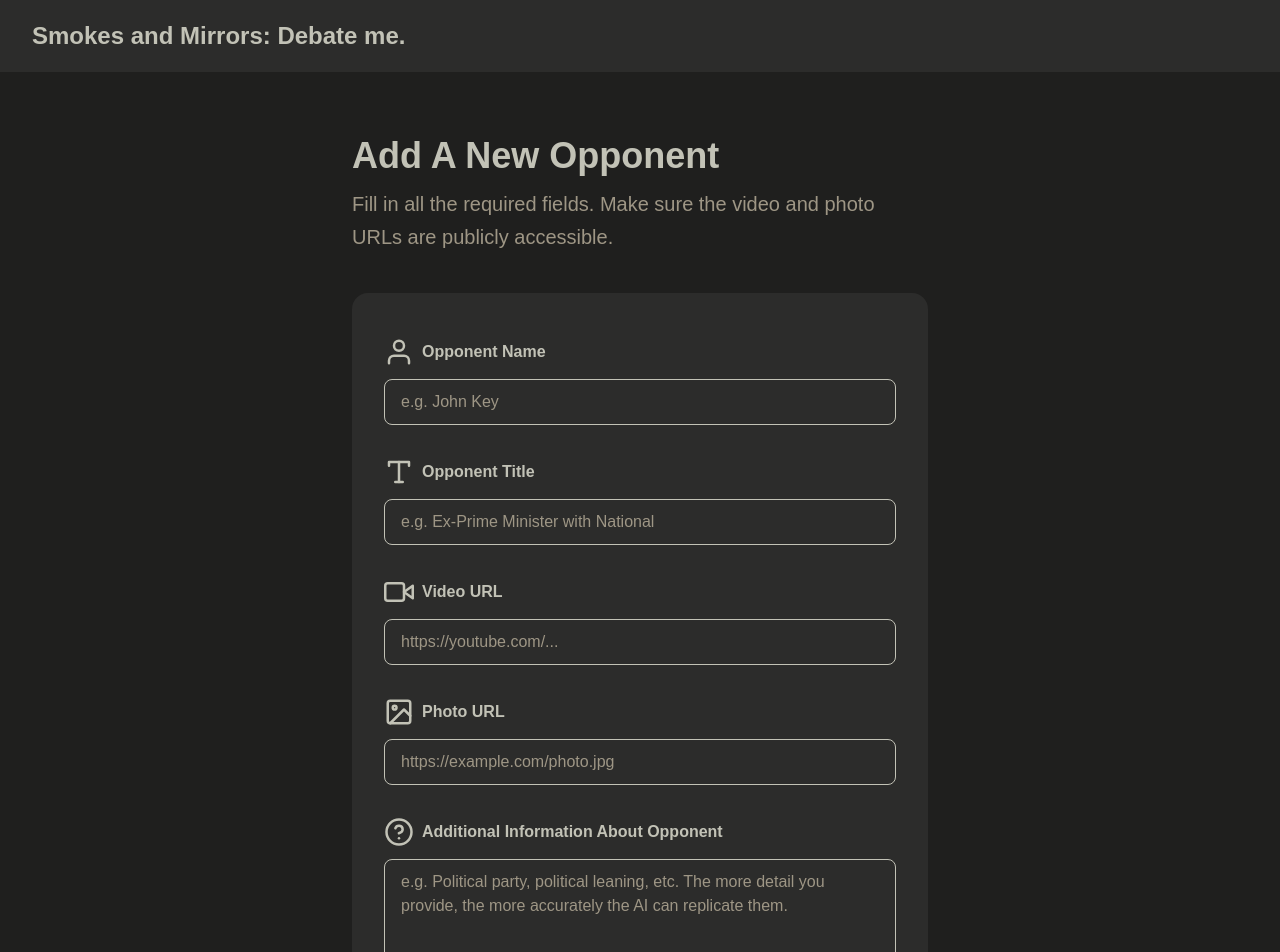
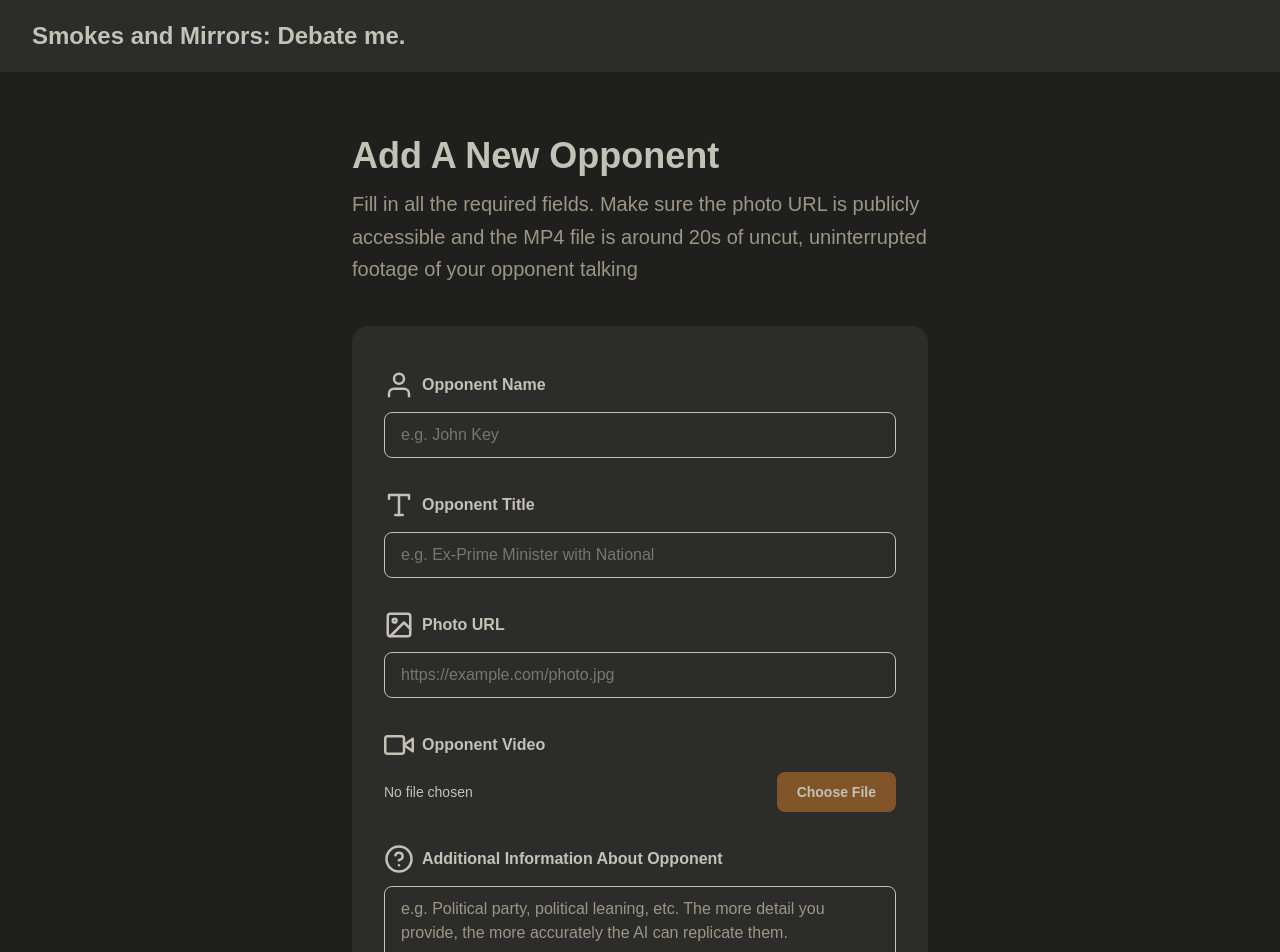
Before and after one commit to KinnonBroekhuizen/DebateMe, a Next.js app: page /addOpponent in a window 1280 px wide. Shown: the top 952 px of the page. Built offline with nearby package versions, Linux system fonts and the light colour scheme; no server answers; what tailwindcss-animated would draw is missing.

Commit message:
Added MP4 file upload for adding opponent and commented

```diff
--- a/app/addOpponent/page.tsx
+++ b/app/addOpponent/page.tsx
@@ -4,43 +4,63 @@ import { supabase } from "@/lib/supabase";
 import { User, Video, Image, Type, HelpCircle } from "react-feather";
 
 export default function AddOpponent() {
+  //Fields the user must input to add an opponent
   const [nameInput, setNameInput] = useState("");
-  const [videoInput, setVideoInput] = useState("");
+  const [videoFile, setVideoFile] = useState<File | null>(null);
   const [photoInput, setPhotoInput] = useState("");
   const [infoInput, setInfoInput] = useState("");
   const [titleInput, setTitleInput] = useState("");
 
   const handleClick = async () => {
+    //Makes sure all fields are entered
     if (
       !nameInput.trim() ||
       !infoInput.trim() ||
       !photoInput.trim() ||
-      !titleInput.trim()
+      !titleInput.trim() ||
+      !videoFile
     ) {
       alert("Please fill in all fields.");
       return;
     }
+    //gets video upload and adds it to the database
+    const fileName = `${Date.now()}_${videoFile.name}`;
+    const { error: uploadError } = await supabase.storage
+      .from("videos")
+      .upload(fileName, videoFile);
+    if (uploadError) {
+      alert("Error uploading video: " + uploadError.message);
+      return;
+    }
+    //creates the link between the table and file storage in the backend
+    const { data: { publicUrl } } = supabase.storage
+      .from("videos")
+      .getPublicUrl(fileName);
     const nameArray = nameInput.split(" ");
     const idToAdd = nameArray[nameArray.length - 1];
+    //uploads all fields into a new row of the database
     const { error } = await supabase.from("ChatIdentifiers").insert({
       id: idToAdd,
       opponent_name: nameInput,
       Information: infoInput,
       image_link: photoInput,
       title: titleInput,
+      video_url: publicUrl
     });
 
     if (error) {
       alert("Error inserting opponent: " + error.message);
     } else {
       alert("Opponent added successfully!");
+      //reset inputs
       setNameInput("");
       setInfoInput("");
       setPhotoInput("");
-      setVideoInput("");
+      setVideoFile(null);
       setTitleInput("");
     }
   };
+  //input fields
   const fields = [
     {
       label: "Opponent Name",
@@ -55,13 +75,6 @@ export default function AddOpponent() {
       value: titleInput,
       onChange: setTitleInput,
       icon: <Type color="var(--text)" size={30} />,
-    },
-    {
-      label: "Video URL",
-      placeholder: "https://youtube.com/...",
-      value: videoInput,
-      onChange: setVideoInput,
-      icon: <Video color="var(--text)" size={30} />,
     },
     {
       label: "Photo URL",
@@ -80,14 +93,14 @@ export default function AddOpponent() {
           <h1 className="text-4xl font-extrabold text-[var(--text)]leading-tight mb-3">
             Add A New Opponent
           </h1>
-          <p className="text-[var(--muted)] text-xl leading-relaxed">
-            Fill in all the required fields. Make sure the video and photo URLs
-            are publicly accessible.
+          <p className="text-(--muted) text-xl leading-relaxed">
+            Fill in all the required fields. Make sure the photo URL
+            is publicly accessible and the MP4 file is around 20s of uncut, uninterrupted footage of your opponent talking
           </p>
         </div>
 
-        {/* Card */}
-        <div className="bg-[var(--surface)] rounded-2xl p-8 flex flex-col gap-6">
+        {/* Input Fields */}
+        <div className="bg-(--surface) rounded-2xl p-8 flex flex-col gap-6">
           <div className="flex flex-col gap-5">
             {fields.map(({ label, placeholder, value, onChange, icon }) => (
               <div key={label}>
@@ -96,14 +109,38 @@ export default function AddOpponent() {
                   {label}
                 </label>
                 <input
-                  className="w-full bg-bg border border-border rounded-lg px-4 py-2.5 text-md text-[var(--text)] placeholder:text-[var(--muted)] outline-none transition focus:border-accent focus:ring-2 focus:ring-accent/20"
+                  className="w-full bg-bg border border-border rounded-lg px-4 py-2.5 text-md text-(--text) placeholder:text---muted) outline-none transition focus:border-accent focus:ring-2 focus:ring-accent/20"
                   placeholder={placeholder}
                   value={value}
                   onChange={(e) => onChange(e.target.value)}
                 />
               </div>
             ))}
-
+            {/* Video Upload Field*/}
+            <div>
+              <label className="text-md font-semibold flex items-center gap-2 py-3">
+                <Video color="var(--text)" size={30} />{/*Icon*/}
+                Opponent Video
+              </label>
+              <div className="flex justify-between items-center gap-3">
+                <input
+                  type="file"
+                  accept="video/mp4"
+                  id="video-upload"
+                  className="hidden"
+                  onChange={(e) => setVideoFile(e.target.files?.[0] || null)}
+                />
+                <span className="text-sm text---muted) truncate">
+                  {videoFile ? videoFile.name : "No file chosen"}
+                </span>
+                <label
+                  htmlFor="video-upload"
+                  className="cursor-pointer bg-(--accent) text-(--text) text-sm font-semibold px-5 py-2.5 rounded-lg hover:opacity-90 transition"
+                >
+                  Choose File
+                </label>
+              </div>
+            </div>
             {/* Add additional information field */}
             <div>
               <label className="text-md font-semibold flex items-center gap-2 py-3">
@@ -111,7 +148,7 @@ export default function AddOpponent() {
                 Additional Information About Opponent
               </label>
               <textarea
-                className="w-full h-36 bg-bg border border-border rounded-lg px-4 py-2.5 text-md text-[var(--text)] resize-none placeholder:text-[var(--muted)]  outline-none transition focus:border-accent focus:ring-2 focus:ring-accent/20"
+                className="w-full h-36 bg-bg border border-border rounded-lg px-4 py-2.5 text-md text-(--text) resize-none placeholder:text-(--muted)  outline-none transition focus:border-accent focus:ring-2 focus:ring-accent/20"
                 placeholder="e.g. Political party, political leaning, etc. The more detail you provide, the more accurately the AI can replicate them."
                 value={infoInput}
                 onChange={(e) => setInfoInput(e.target.value)}
@@ -128,8 +165,9 @@ export default function AddOpponent() {
               type="button"
               className="text-sm text-muted hover:text-[var(--text)]transition cursor-pointer"
               onClick={() => {
+                {/*Clear fields*/}
                 setNameInput("");
-                setVideoInput("");
+                setVideoFile(null);
                 setPhotoInput("");
                 setInfoInput("");
                 setTitleInput("");
@@ -139,7 +177,7 @@ export default function AddOpponent() {
             </button>
             <button
               type="button"
-              className="bg-[var(--accent)] shadow-[0_4px_20px_0_var(--muted-accent)] hover:bg-accent/90 text-[var(--text)] cursor-pointer text-sm font-semibold px-6 py-2.5 rounded-lg transition-opacity hover:opacity-90"
+              className="bg-(--accent) shadow-[0_4px_20px_0_var(--muted-accent)] hover:bg-accent/90 text-(--text) cursor-pointer text-sm font-semibold px-6 py-2.5 rounded-lg transition-opacity hover:opacity-90"
               onClick={handleClick}
             >
               Add Opponent
--- a/app/chat/[id]/page.tsx
+++ b/app/chat/[id]/page.tsx
@@ -13,6 +13,7 @@ type Message = {
   text: string;
 };
 
+//The objects the backend sends back to be displayed/outputted to user
 type DebateResponse = {
   reply: string;
   audio: string | null;
@@ -31,7 +32,7 @@ export default function Chat() {
     toggleListening,
   } = useSpeechInput();
   const [opponentName, setOpponentName] = useState<string>(""); //gets opponent name from the database and ID
-  //fethces opponent information and starting layout from the database
+  //fetches opponent information and starting layout from the database
   useEffect(() => {
     const fetchData = async () => {
       const { data, error } = await supabase
@@ -57,6 +58,7 @@ export default function Chat() {
     bottomRef.current?.scrollIntoView({ behavior: "smooth" });
   }, [messages]);
 
+  //sends user input to backend
   const sendMessage = async () => {
     if (!input.trim()) return;
     const currentInput = input;
@@ -65,7 +67,7 @@ export default function Chat() {
       role: "user",
       text: currentInput,
     };
-    setMessages((prev) => [...prev, userMsg]);
+    setMessages((prev) => [...prev, userMsg]); //adds message to the chat messages
     setInput("");
     setIsLoading(true);
     const contextString = messages
@@ -153,9 +155,9 @@ export default function Chat() {
                   {<User color="var(--text)" size={30}/>}
                 </div>
                 <div className="bg-gray-100 rounded-tl-sm rounded-tr-xl rounded-br-xl rounded-bl-xl px-4 py-3 flex gap-1 items-center">
-                  <span className="w-2 h-2 bg-gray-400 rounded-full animate-bounce [animation-delay:0ms]" />
-                  <span className="w-2 h-2 bg-gray-400 rounded-full animate-bounce [animation-delay:150ms]" />
-                  <span className="w-2 h-2 bg-gray-400 rounded-full animate-bounce [animation-delay:300ms]" />
+                  <span className="w-2 h-2 bg-gray-400 rounded-full animate-bounce animation-delay-none" />
+                  <span className="w-2 h-2 bg-gray-400 rounded-full animate-bounce animation-delay-150ms" />
+                  <span className="w-2 h-2 bg-gray-400 rounded-full animate-bounce animation-delay-300ms" />
                 </div>
               </div>
             )}
@@ -174,6 +176,7 @@ export default function Chat() {
               onChange={(e) => setInput(e.target.value)}
               onKeyDown={(e) => e.key === "Enter" && sendMessage()}
             />
+            {/*The microphone input for the user text box */}
             <button
               onClick={toggleListening}
               title={isListening ? "Stop listening" : "Start listening"}
--- a/app/chat/[id]/useSpeechInput.ts
+++ b/app/chat/[id]/useSpeechInput.ts
@@ -1,4 +1,5 @@
 import { useState, useRef } from "react";
+//Gets speech to text from the user to use as input
 declare global {
   interface Window {
     SpeechRecognition: typeof SpeechRecognition;
@@ -61,7 +62,7 @@ export function useSpeechInput() {
       const transcript = Array.from(event.results)
         .map((result: SpeechRecognitionResult) => result[0].transcript)
         .join("");
-      setText(transcript);  // ✅ setText not setInput
+      setText(transcript);
     };
 
     recognition.onerror = (event: SpeechRecognitionErrorEvent) => {
```
